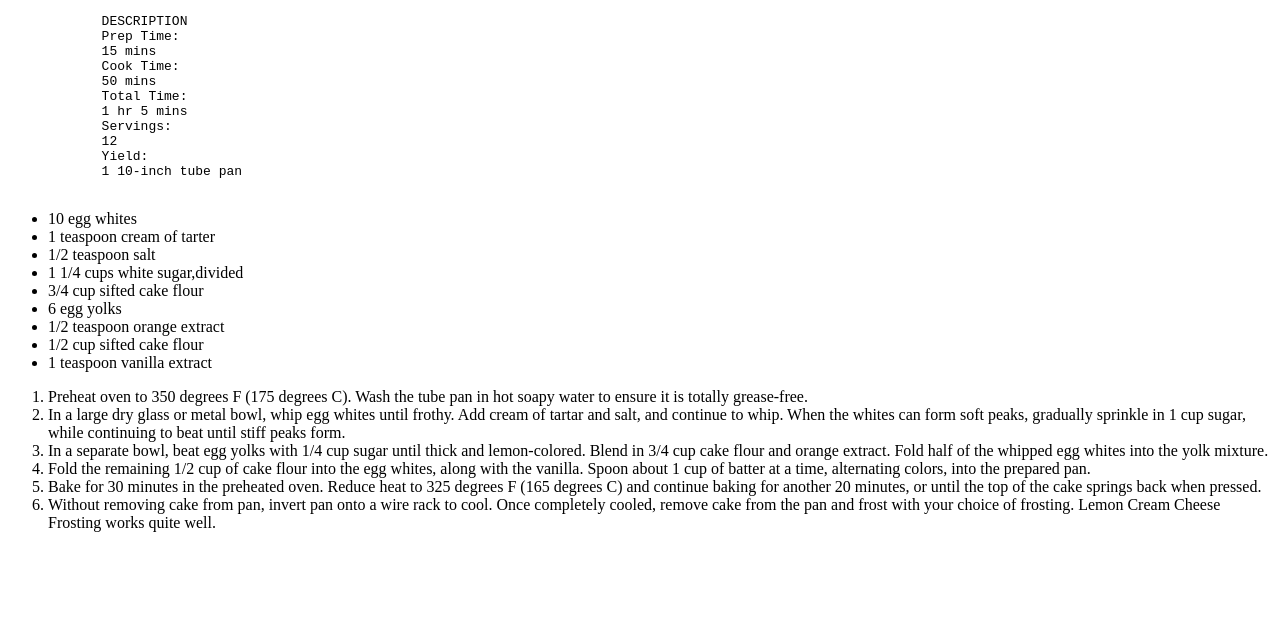
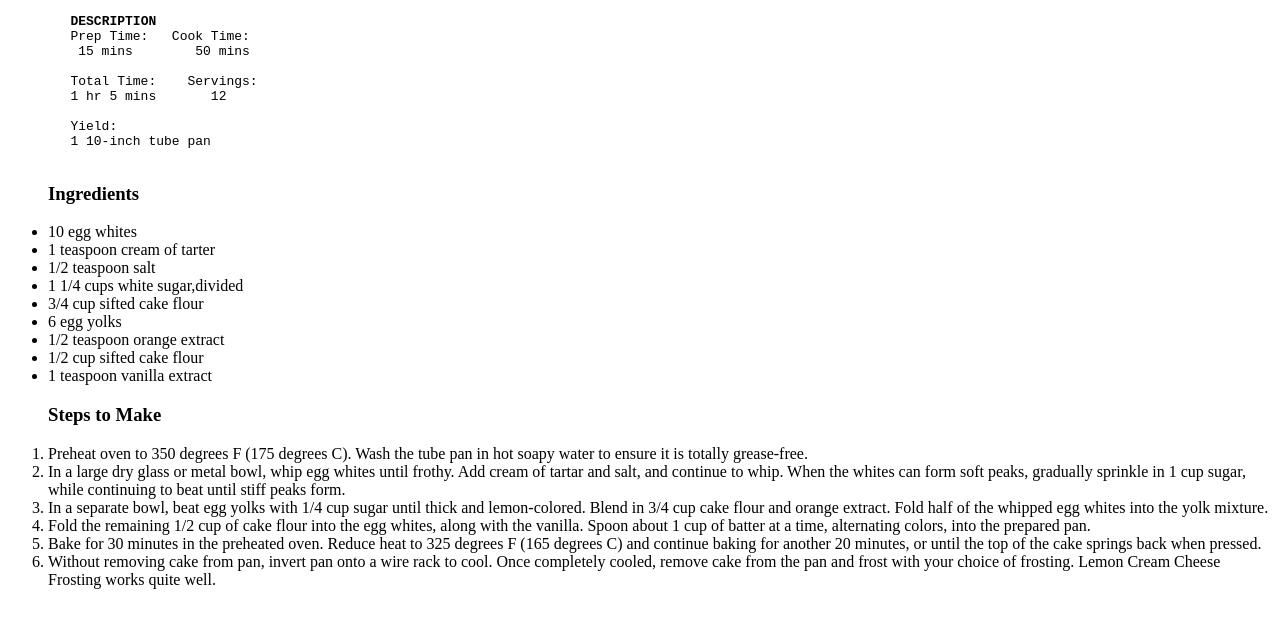
Before and after one commit to LEVI-2511/odin-recipes, a plain HTML site: page recipes/daffodilcake.html in a window 1280 px wide. Shown: the part 99-726 px from the top of the page. Drawn offline with Linux system fonts and the light colour scheme.

Commit message:
Improve daffodil cake code

```diff
--- a/recipes/daffodilcake.html
+++ b/recipes/daffodilcake.html
@@ -9,19 +9,18 @@
         <h1>Daffodil Cake</h1>
         <img src="a68eb5ed57f90e714adb20a223f2631b.webp" height="310px">
         <pre>
-            DESCRIPTION
-            Prep Time:
-            15 mins
-            Cook Time:
-            50 mins
-            Total Time:
-            1 hr 5 mins
-            Servings:
-            12
-            Yield:
-            1 10-inch tube pan
+        <b>DESCRIPTION</b>
+        Prep Time:   Cook Time:
+         15 mins        50 mins
+
+        Total Time:    Servings:
+        1 hr 5 mins       12
+
+        Yield:
+        1 10-inch tube pan
         </pre>
         <ul>
+            <h3>Ingredients</h3>
             <li>10 egg whites</li>
             <li>1 teaspoon cream of tarter</li>
             <li>1/2 teaspoon salt</li>
@@ -33,6 +32,7 @@
             <li>1 teaspoon vanilla extract</li>
         </ul>
         <ol>
+            <h3>Steps to Make</h3>
             <li>Preheat oven to 350 degrees F (175 degrees C). Wash the tube pan in hot soapy water to ensure it is totally grease-free.</li>
             <li>In a large dry glass or metal bowl, whip egg whites until frothy. Add cream of tartar and salt, and continue to whip. When the whites can form soft peaks, gradually sprinkle in 1 cup sugar, while continuing to beat until stiff peaks form.</li>
             <li>In a separate bowl, beat egg yolks with 1/4 cup sugar until thick and lemon-colored. Blend in 3/4 cup cake flour and orange extract. Fold half of the whipped egg whites into the yolk mixture.</li>
```
